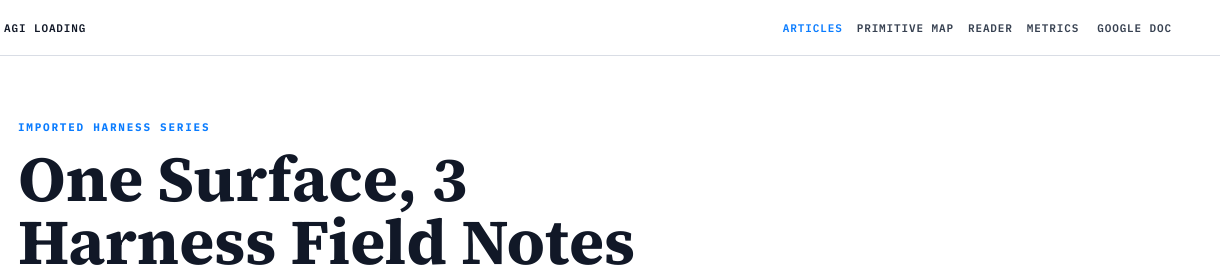
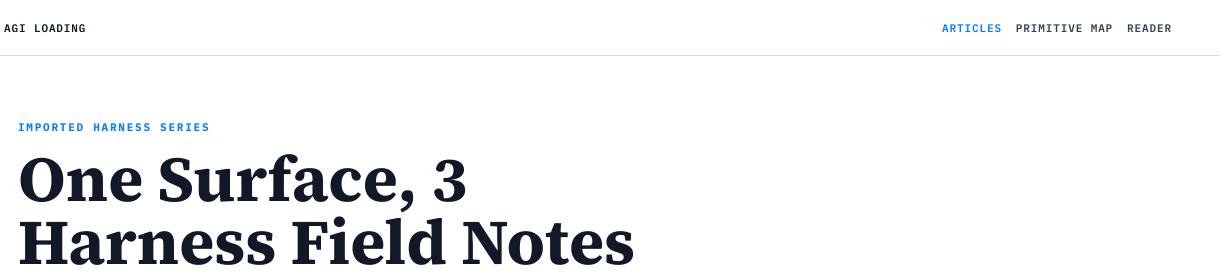
Before and after one commit to Akhilr21/the-primitive, a website built with Vite: page index.html in a window 1280 px wide. Shown: the top 280 px of the page, 60-1280 px from the left. Built offline with nearby package versions, Linux system fonts and the light colour scheme.

Commit message:
Hide metrics and source links

```diff
--- a/index.html
+++ b/index.html
@@ -28,9 +28,9 @@
         <a href="/" data-route-link>Articles</a>
         <a href="/map" data-route-link>Primitive Map</a>
         <a href="/article/the-primitive" data-route-link>Reader</a>
-        <a href="/metrics" data-route-link>Metrics</a>
+        <a href="/metrics" data-route-link hidden>Metrics</a>
       </nav>
-      <a class="source-link" href="https://docs.google.com/document/d/1uefuLa-DUoFzvlmSFwC8kbj3hrRPAN7m/edit">
+      <a class="source-link" href="https://docs.google.com/document/d/1uefuLa-DUoFzvlmSFwC8kbj3hrRPAN7m/edit" hidden>
         Google Doc
       </a>
     </header>
--- a/src/styles.css
+++ b/src/styles.css
@@ -47,6 +47,10 @@ a {
   text-decoration: none;
 }
 
+[hidden] {
+  display: none !important;
+}
+
 a:hover {
   color: var(--accent);
 }
```
